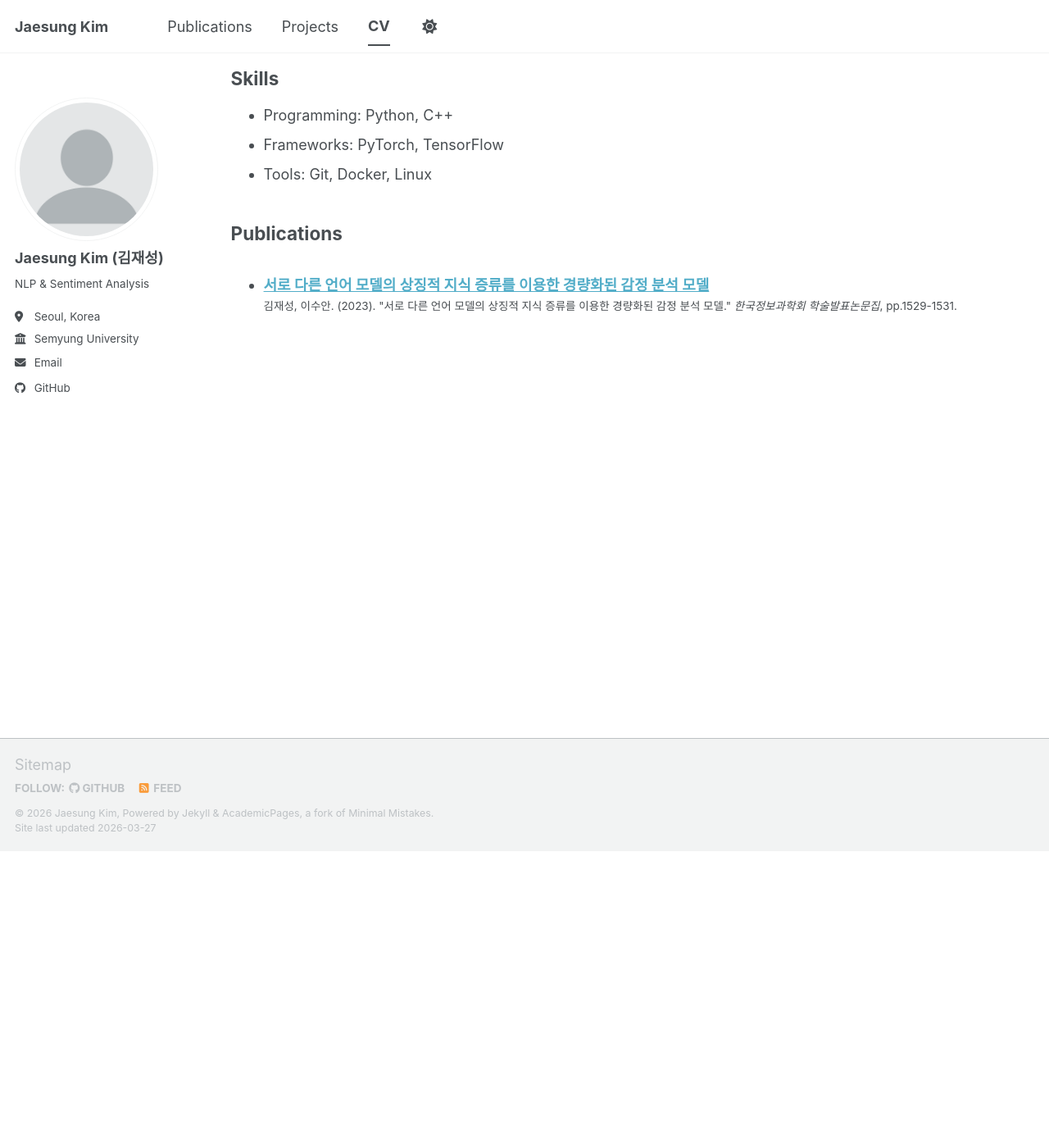
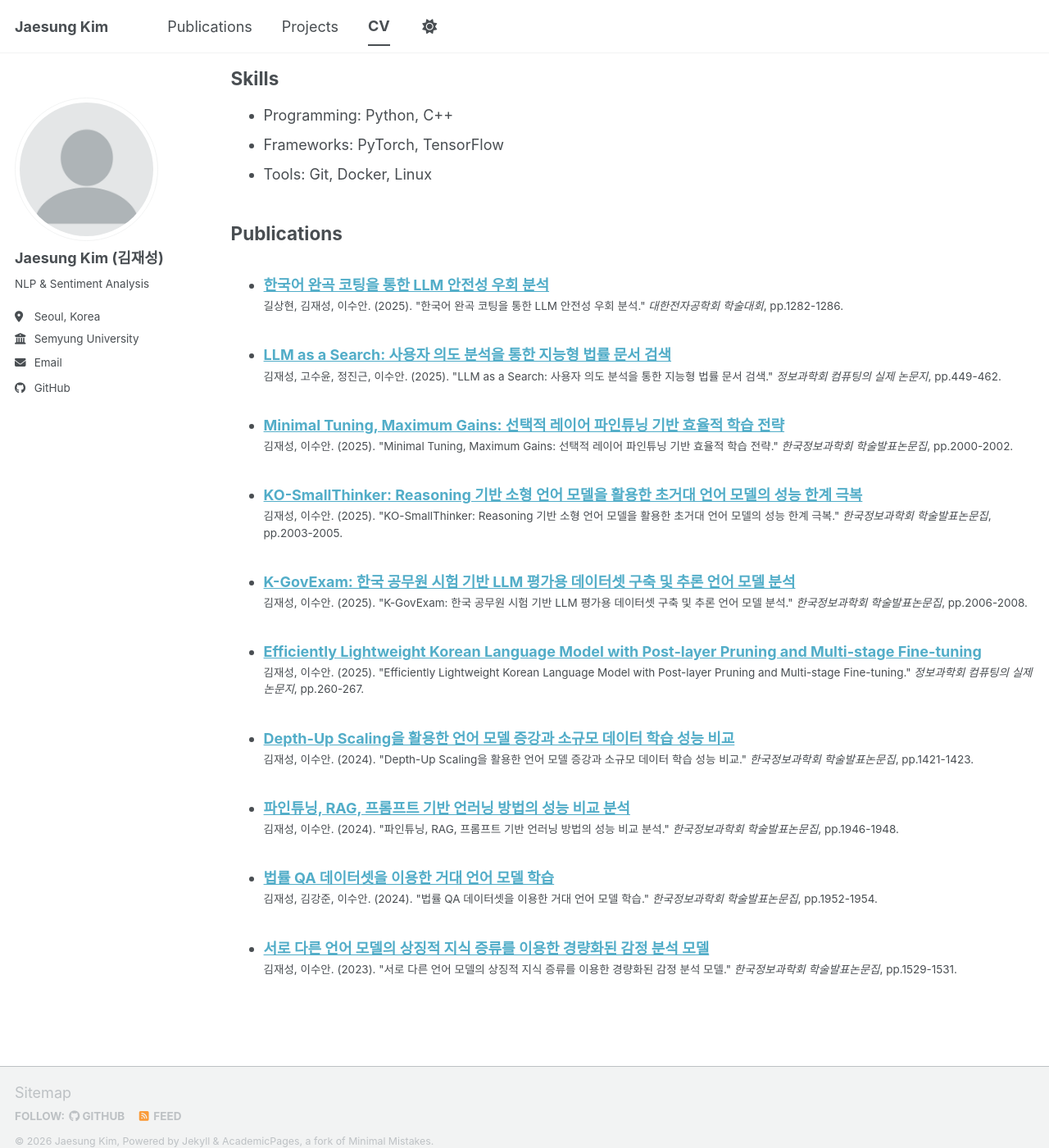
Before and after one commit to thisiskorea/CV, a Jekyll site: the page built from _pages/cv.md, in a window 1280 px wide and 1400 px high, scrolled down 362 px. Shown: the whole window at 82% size. Built offline with Jekyll 4.4.1, drawn with Linux system fonts in a browser that asks for light colours; a script bundle is joined from its source files by our own code; library files that are not in the unit come from our copies.

Commit message:
Add all 10 publications
1. 상징적 지식 증류 감정 분석 모델 (KSC 2023)
2. 법률 QA 데이터셋 LLM 학습 (KCC 2024)
3. 파인튜닝/RAG/언러닝 비교 분석 (KCC 2024)
4. Depth-Up Scaling 언어 모델 증강 (KSC 2024)
5. Lightweight Korean LM - 저널 (2025)
6. K-GovExam LLM 평가 데이터셋 (KCC 2025)
7. KO-SmallThinker 소형 언어 모델 (KCC 2025)
8. Minimal Tuning 선택적 파인튜닝 (KCC 2025)
9. LLM as a Search 법률 문서 검색 - 저널 (2025)
10. 한국어 완곡 코팅 LLM 안전성 (대한전자공학회 2025)

https://claude.ai/code/session_01CU9SVkWVuVsgHzfbJU88mX

```diff
--- /dev/null
+++ b/_publications/2024-06-01-legal-qa-llm.md
@@ -0,0 +1,11 @@
+---
+title: "법률 QA 데이터셋을 이용한 거대 언어 모델 학습"
+collection: publications
+category: conferences
+permalink: /publication/2024-legal-qa-llm
+excerpt: '법률 QA 데이터셋을 활용한 거대 언어 모델 학습 방법 연구'
+date: 2024-06-01
+venue: '한국정보과학회 학술발표논문집 (KCC 2024)'
+paperurl: 'https://www.dbpia.co.kr/journal/articleDetail?nodeId=NODE11862400'
+citation: '김재성, 김강준, 이수안. (2024). &quot;법률 QA 데이터셋을 이용한 거대 언어 모델 학습.&quot; <i>한국정보과학회 학술발표논문집</i>, pp.1952-1954.'
+---
--- /dev/null
+++ b/_publications/2024-06-02-finetuning-rag-unlearning.md
@@ -0,0 +1,11 @@
+---
+title: "파인튜닝, RAG, 프롬프트 기반 언러닝 방법의 성능 비교 분석"
+collection: publications
+category: conferences
+permalink: /publication/2024-finetuning-rag-unlearning
+excerpt: '파인튜닝, RAG, 프롬프트 기반 언러닝 방법의 성능을 비교 분석'
+date: 2024-06-02
+venue: '한국정보과학회 학술발표논문집 (KCC 2024)'
+paperurl: 'https://www.dbpia.co.kr/journal/articleDetail?nodeId=NODE11862398'
+citation: '김재성, 이수안. (2024). &quot;파인튜닝, RAG, 프롬프트 기반 언러닝 방법의 성능 비교 분석.&quot; <i>한국정보과학회 학술발표논문집</i>, pp.1946-1948.'
+---
--- /dev/null
+++ b/_publications/2024-12-01-depth-up-scaling.md
@@ -0,0 +1,11 @@
+---
+title: "Depth-Up Scaling을 활용한 언어 모델 증강과 소규모 데이터 학습 성능 비교"
+collection: publications
+category: conferences
+permalink: /publication/2024-depth-up-scaling
+excerpt: 'Depth-Up Scaling을 활용한 언어 모델 증강과 소규모 데이터 학습 성능 비교 연구'
+date: 2024-12-01
+venue: '한국정보과학회 학술발표논문집 (KSC 2024)'
+paperurl: 'https://www.dbpia.co.kr/journal/articleDetail?nodeId=NODE12042288'
+citation: '김재성, 이수안. (2024). &quot;Depth-Up Scaling을 활용한 언어 모델 증강과 소규모 데이터 학습 성능 비교.&quot; <i>한국정보과학회 학술발표논문집</i>, pp.1421-1423.'
+---
--- /dev/null
+++ b/_publications/2025-03-01-lightweight-korean-lm.md
@@ -0,0 +1,11 @@
+---
+title: "Efficiently Lightweight Korean Language Model with Post-layer Pruning and Multi-stage Fine-tuning"
+collection: publications
+category: manuscripts
+permalink: /publication/2025-lightweight-korean-lm
+excerpt: 'Post-layer Pruning과 Multi-stage Fine-tuning을 통한 효율적 경량 한국어 언어 모델'
+date: 2025-03-01
+venue: '정보과학회 컴퓨팅의 실제 논문지'
+paperurl: 'https://www.dbpia.co.kr/journal/articleDetail?nodeId=NODE12109171'
+citation: '김재성, 이수안. (2025). &quot;Efficiently Lightweight Korean Language Model with Post-layer Pruning and Multi-stage Fine-tuning.&quot; <i>정보과학회 컴퓨팅의 실제 논문지</i>, pp.260-267.'
+---
--- /dev/null
+++ b/_publications/2025-07-01-k-govexam.md
@@ -0,0 +1,11 @@
+---
+title: "K-GovExam: 한국 공무원 시험 기반 LLM 평가용 데이터셋 구축 및 추론 언어 모델 분석"
+collection: publications
+category: conferences
+permalink: /publication/2025-k-govexam
+excerpt: '한국 공무원 시험 기반 LLM 평가용 데이터셋 구축 및 추론 언어 모델 분석'
+date: 2025-07-01
+venue: '한국정보과학회 학술발표논문집 (KCC 2025)'
+paperurl: 'https://www.dbpia.co.kr/journal/articleDetail?nodeId=NODE12318728'
+citation: '김재성, 이수안. (2025). &quot;K-GovExam: 한국 공무원 시험 기반 LLM 평가용 데이터셋 구축 및 추론 언어 모델 분석.&quot; <i>한국정보과학회 학술발표논문집</i>, pp.2006-2008.'
+---
--- /dev/null
+++ b/_publications/2025-07-02-ko-smallthinker.md
@@ -0,0 +1,11 @@
+---
+title: "KO-SmallThinker: Reasoning 기반 소형 언어 모델을 활용한 초거대 언어 모델의 성능 한계 극복"
+collection: publications
+category: conferences
+permalink: /publication/2025-ko-smallthinker
+excerpt: 'Reasoning 기반 소형 언어 모델을 활용한 초거대 언어 모델의 성능 한계 극복'
+date: 2025-07-02
+venue: '한국정보과학회 학술발표논문집 (KCC 2025)'
+paperurl: 'https://www.dbpia.co.kr/journal/articleDetail?nodeId=NODE12318727'
+citation: '김재성, 이수안. (2025). &quot;KO-SmallThinker: Reasoning 기반 소형 언어 모델을 활용한 초거대 언어 모델의 성능 한계 극복.&quot; <i>한국정보과학회 학술발표논문집</i>, pp.2003-2005.'
+---
--- /dev/null
+++ b/_publications/2025-07-03-minimal-tuning.md
@@ -0,0 +1,11 @@
+---
+title: "Minimal Tuning, Maximum Gains: 선택적 레이어 파인튜닝 기반 효율적 학습 전략"
+collection: publications
+category: conferences
+permalink: /publication/2025-minimal-tuning
+excerpt: '선택적 레이어 파인튜닝 기반 효율적 학습 전략 연구'
+date: 2025-07-03
+venue: '한국정보과학회 학술발표논문집 (KCC 2025)'
+paperurl: 'https://www.dbpia.co.kr/journal/articleDetail?nodeId=NODE12318726'
+citation: '김재성, 이수안. (2025). &quot;Minimal Tuning, Maximum Gains: 선택적 레이어 파인튜닝 기반 효율적 학습 전략.&quot; <i>한국정보과학회 학술발표논문집</i>, pp.2000-2002.'
+---
--- /dev/null
+++ b/_publications/2025-10-01-llm-legal-search.md
@@ -0,0 +1,11 @@
+---
+title: "LLM as a Search: 사용자 의도 분석을 통한 지능형 법률 문서 검색"
+collection: publications
+category: manuscripts
+permalink: /publication/2025-llm-legal-search
+excerpt: '사용자 의도 분석을 통한 지능형 법률 문서 검색 시스템'
+date: 2025-10-01
+venue: '정보과학회 컴퓨팅의 실제 논문지'
+paperurl: 'https://www.dbpia.co.kr/journal/articleDetail?nodeId=NODE12417647'
+citation: '김재성, 고수윤, 정진근, 이수안. (2025). &quot;LLM as a Search: 사용자 의도 분석을 통한 지능형 법률 문서 검색.&quot; <i>정보과학회 컴퓨팅의 실제 논문지</i>, pp.449-462.'
+---
--- /dev/null
+++ b/_publications/2025-11-01-korean-euphemism-llm-safety.md
@@ -0,0 +1,11 @@
+---
+title: "한국어 완곡 코팅을 통한 LLM 안전성 우회 분석"
+collection: publications
+category: conferences
+permalink: /publication/2025-korean-euphemism-llm-safety
+excerpt: '한국어 완곡 표현을 통한 LLM 안전성 우회 분석'
+date: 2025-11-01
+venue: '대한전자공학회 학술대회'
+paperurl: 'https://www.dbpia.co.kr/journal/articleDetail?nodeId=NODE12551251'
+citation: '길상현, 김재성, 이수안. (2025). &quot;한국어 완곡 코팅을 통한 LLM 안전성 우회 분석.&quot; <i>대한전자공학회 학술대회</i>, pp.1282-1286.'
+---
```
Also changed, not shown: _publications/2023-12-01-symbolic-knowledge-distillation.md (+1 -5 lines).
